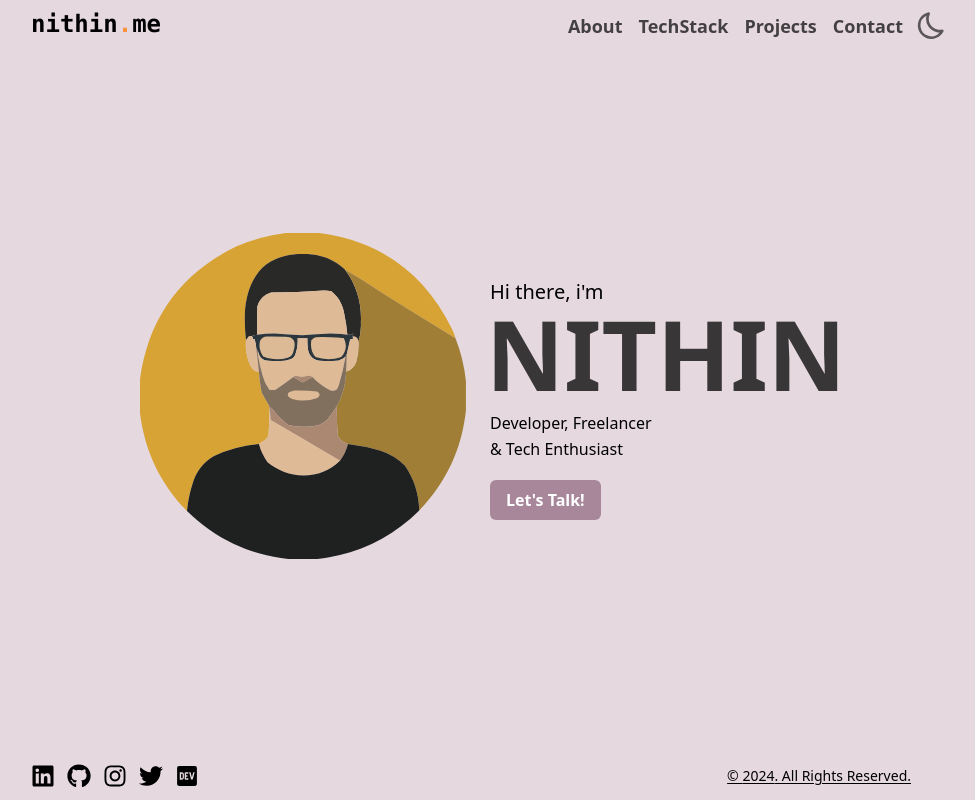
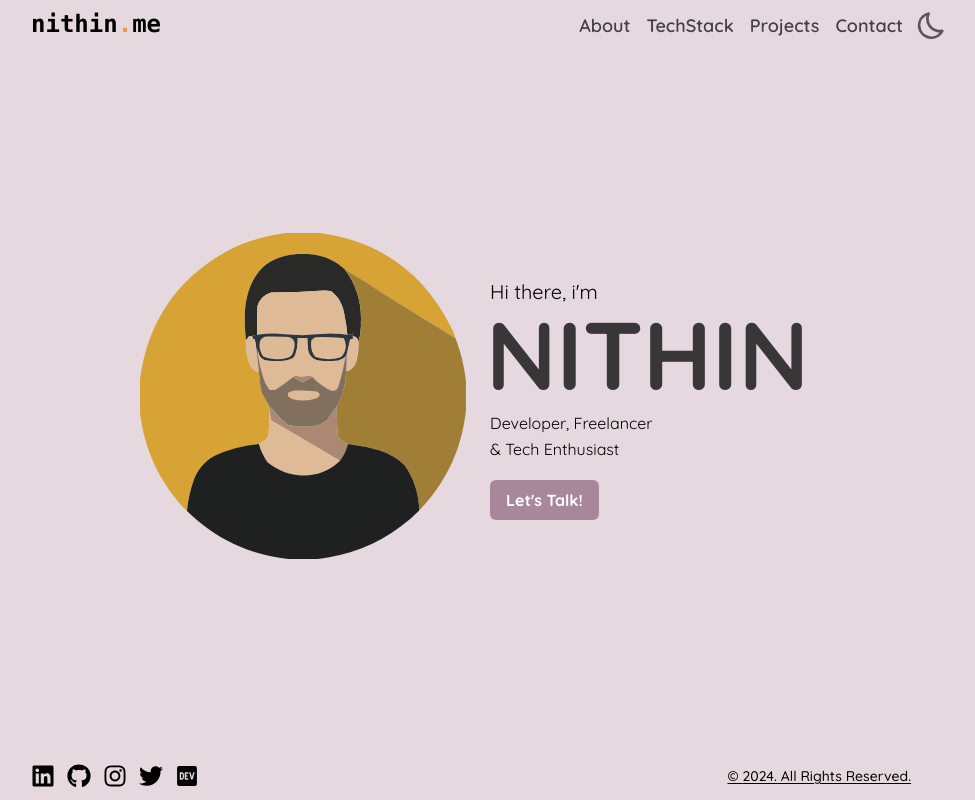
Before and after one commit to nithinK-142/nithin.me, a Next.js app: page / in a window 1280 px wide. Shown: the whole page, without its empty margins (169-1144 px from the left). Built offline with nearby package versions, Linux system fonts and the light colour scheme.

Commit message:
fix: using font files instead of next font.

```diff
--- a/app/layout.tsx
+++ b/app/layout.tsx
@@ -27,7 +27,7 @@ export default function RootLayout({
         <link rel="icon" type="image/x-icon" href="favicon.svg" />
       </head>
       <body
-        className={`quicksand-medium bg-[#ba97a95e] dark:bg-[#1f1f1f] dark:text-white font-medium`}
+        className={`font-quicksand bg-[#ba97a95e] dark:bg-[#1f1f1f] dark:text-white font-medium`}
       >
         <Providers>
           <div className="flex justify-center w-full">
--- a/styles/globals.css
+++ b/styles/globals.css
@@ -3,21 +3,25 @@
 @tailwind utilities;
 
 @font-face {
-  font-family: 'Quicksand-Regular';
-  src: url('../fonts/Quicksand-Regular.ttf') format('opentype');
+  font-family: "Quicksand";
+  font-weight: 400;
+  src: url("../fonts/Quicksand-Regular.ttf") format("opentype");
 }
 @font-face {
-  font-family: 'Quicksand-Medium';
-  src: url('../fonts/Quicksand-Medium.ttf') format('opentype');
+  font-family: "Quicksand";
+  font-weight: 500;
+  src: url("../fonts/Quicksand-Medium.ttf") format("opentype");
 }
 @font-face {
-  font-family: 'Quicksand-SemiBold';
-  src: url('../fonts/Quicksand-SemiBold.ttf') format('opentype');
+  font-family: "Quicksand";
+  font-weight: 600;
+  src: url("../fonts/Quicksand-SemiBold.ttf") format("opentype");
 }
 
 @font-face {
-  font-family: 'Quicksand-Bold';
-  src: url('../fonts/Quicksand-Bold.ttf') format('opentype');
+  font-family: "Quicksand";
+  font-weight: 700;
+  src: url("../fonts/Quicksand-Bold.ttf") format("opentype");
 }
 
 body {
--- a/tailwind.config.ts
+++ b/tailwind.config.ts
@@ -12,10 +12,7 @@ const config: Config = {
         bounce: 'bounce 3s linear infinite',
       },
       fontFamily: {
-        'quicksand-regular': ['Quicksand-Regular', 'sans-serif'],
-        'quicksand-medium': ['Quicksand-Medium', 'sans-serif'],
-        'quicksand-semibold': ['Quicksand-SemiBold', 'sans-serif'],
-        'quicksand-bold': ['Quicksand-Bold', 'sans-serif'],
+        'quicksand': ['Quicksand', 'sans-serif'],
       },
       screens: {
         'xs': '340px',
```
